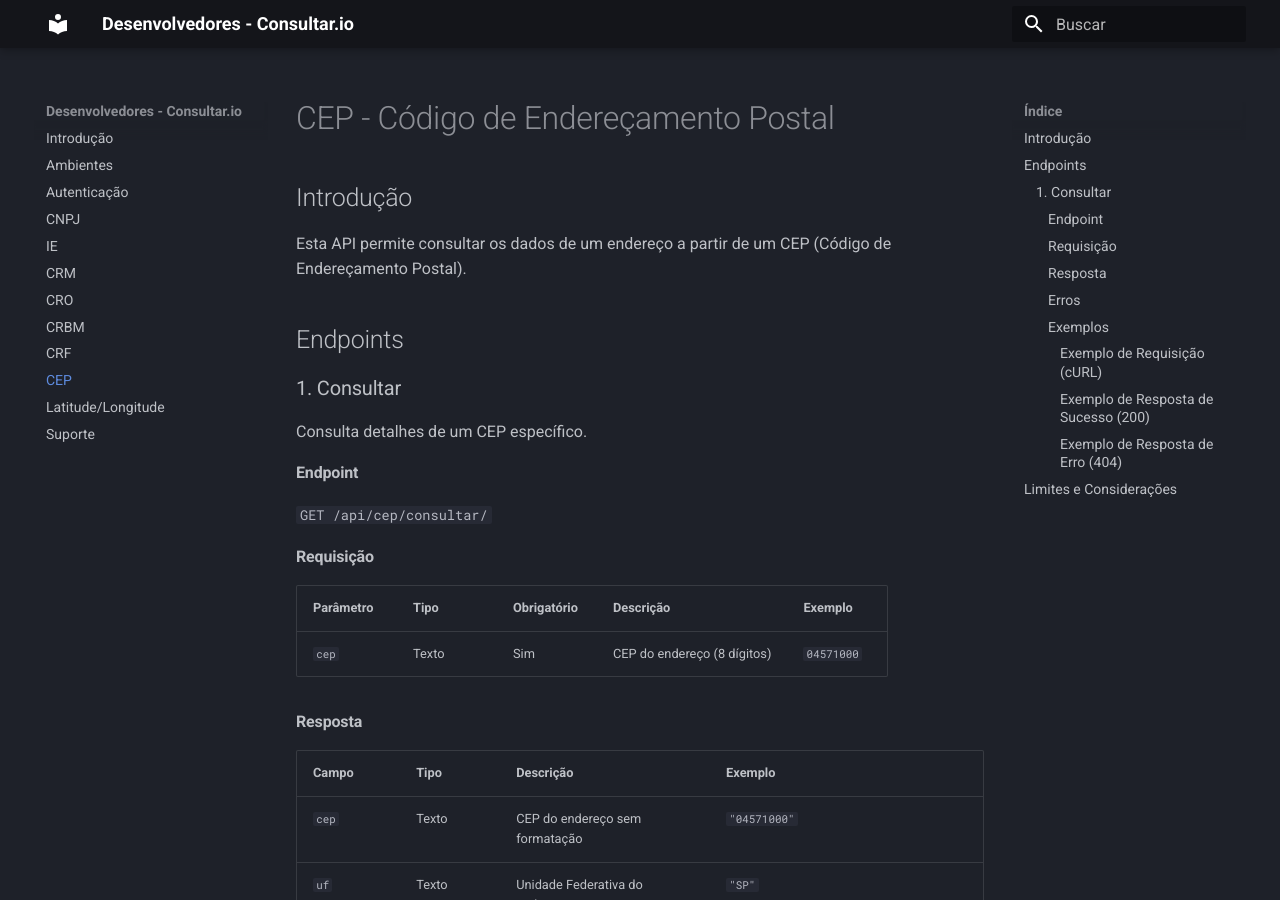
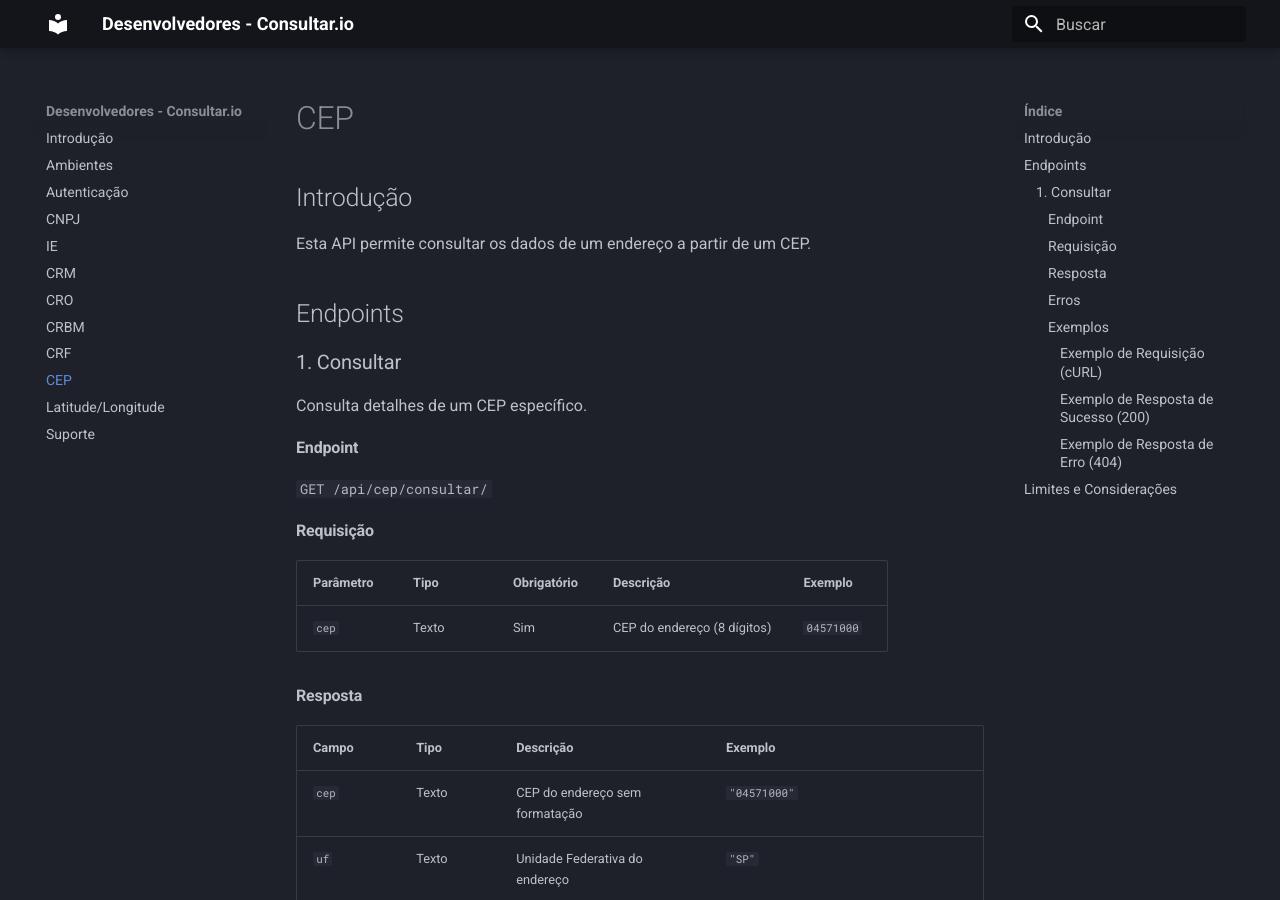
Before and after one commit to consultar-io/doc, an MkDocs documentation site: the page built from docs/cep.md, in a window 1280 px wide and 900 px high. Built offline with MkDocs 1.6.1 and Material for MkDocs 9.7.7, drawn with Linux system fonts in a browser that asks for light colours.

Commit message:
Refine CEP documentation by removing redundant text for clarity
- Simplified the introduction in the CEP documentation by removing the phrase "Código de Endereçamento Postal" for a more concise description of the API's functionality.

```diff
--- a/docs/cep.md
+++ b/docs/cep.md
@@ -1,9 +1,8 @@
-# CEP - Código de Endereçamento Postal
+# CEP
 
 ## Introdução
 
-Esta API permite consultar os dados de um endereço a partir de um CEP (Código de
-Endereçamento Postal).
+Esta API permite consultar os dados de um endereço a partir de um CEP.
 
 ## Endpoints
 
```
